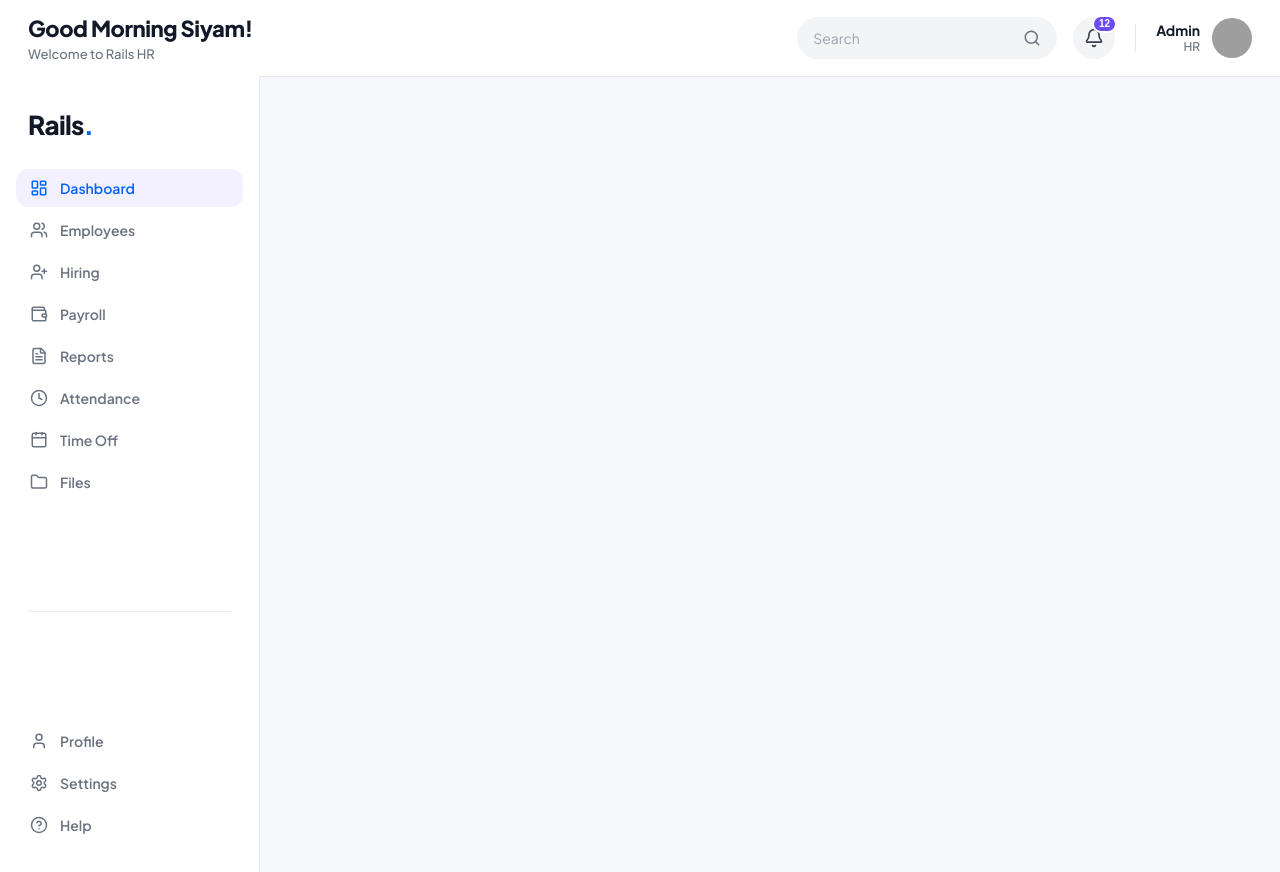
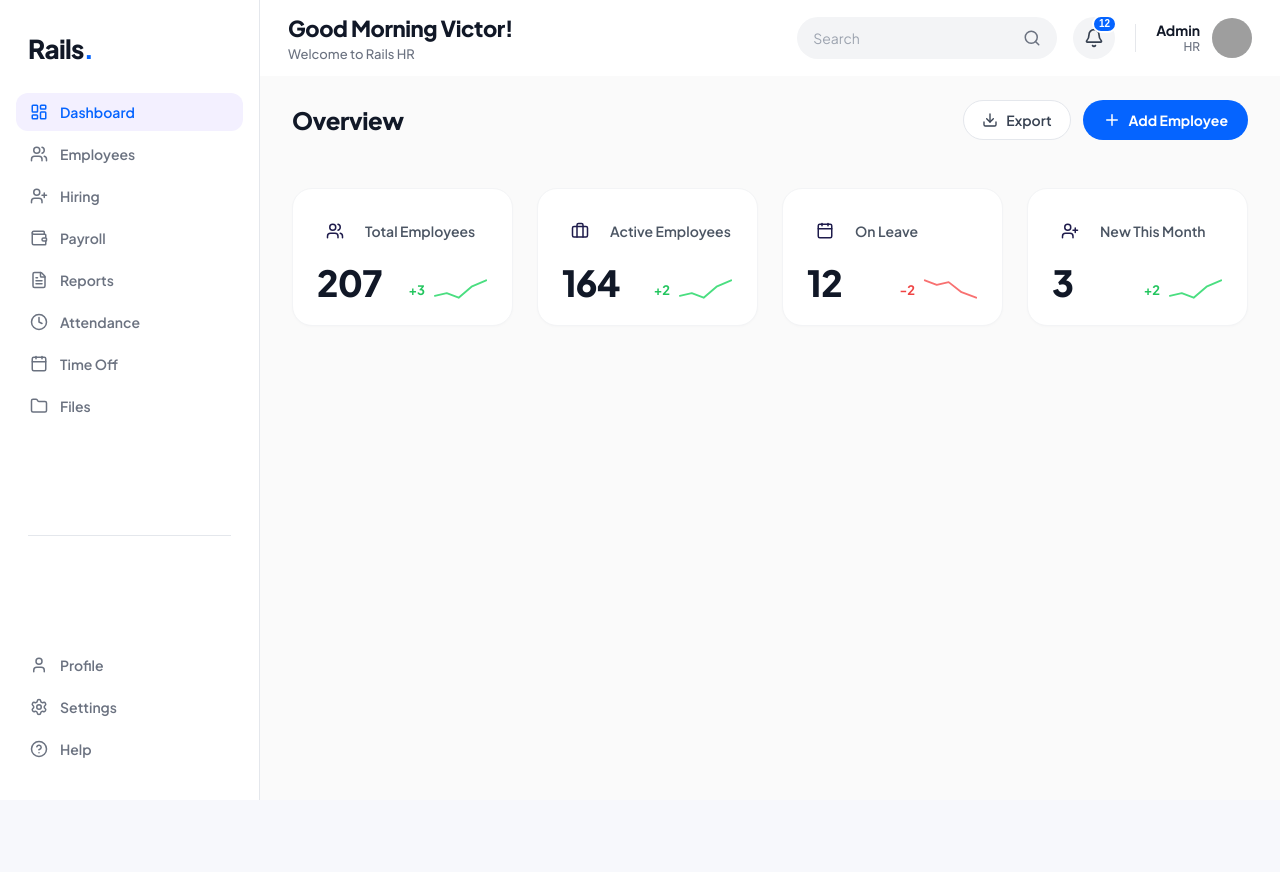
Before and after one commit to Enyinnaya-x/Rails, a React app in the folder frontend/: page / in a window 1280 px wide. Shown: the top 872 px of the page. After the commit the page ends 800 px from the top, so only its background shows below. Built offline with nearby package versions, Linux system fonts and the light colour scheme; grey boxes are pictures that could not be loaded; the HTML template or start-up script is replaced by a standard one.

Commit message:
update statcard on dashboard

```diff
--- /dev/null
+++ b/frontend/src/components/dashboard/DashboardLayout.css
@@ -0,0 +1,140 @@
+@import url('https://fonts.googleapis.com/css2?family=Plus+Jakarta+Sans:wght@400;500;600;700;800&display=swap');
+
+:root {
+  --primary: #0564FF;
+  --primary-hover: #0452D6;
+  --text: #111827;
+  --muted: #6B7280;
+  --border: #E5E7EB;
+  --bg-main: #FAFAFA;
+  --font-sans: "Plus Jakarta Sans", sans-serif;
+}
+
+* {
+  box-sizing: border-box;
+  margin: 0;
+  padding: 0;
+}
+
+/* Fullscreen Flex Wrapper */
+.dashboard-layout {
+  font-family: var(--font-sans);
+  display: flex;
+  height: 100vh;
+  width: 100vw;
+  background-color: var(--bg-main);
+  overflow: hidden;
+}
+
+/* Main Content Area next to Sidebar */
+.dashboard-main-area {
+  flex: 1;
+  display: flex;
+  flex-direction: column;
+  height: 100vh;
+  overflow: hidden;
+}
+
+/* Scrollable Main Area */
+.dashboard-content-body {
+  flex: 1;
+  padding: 24px 32px 32px 32px;
+  overflow-y: auto;
+  display: flex;
+  flex-direction: column;
+  gap: 24px;
+}
+
+/* Overview Header Section */
+.dashboard-overview-bar {
+  display: flex;
+  align-items: center;
+  justify-content: space-between;
+}
+
+.overview-title {
+  font-size: 24px;
+  font-weight: 800;
+  color: var(--text);
+  letter-spacing: -0.02em;
+}
+
+.overview-actions {
+  display: flex;
+  align-items: center;
+  gap: 12px;
+}
+
+/* Export Pill Button */
+.btn-export-pill {
+  display: flex;
+  align-items: center;
+  gap: 8px;
+  height: 40px;
+  padding: 0 18px;
+  border-radius: 9999px;
+  border: 1px solid var(--border);
+  background-color: #FFFFFF;
+  color: #374151;
+  font-family: var(--font-sans);
+  font-size: 14px;
+  font-weight: 600;
+  cursor: pointer;
+  transition: all 0.2s ease;
+}
+
+.btn-export-pill:hover {
+  border-color: #0564FF;
+  color: #0564FF;
+}
+
+/* Add Employee Primary Pill Button */
+.btn-add-employee-pill {
+  display: flex;
+  align-items: center;
+  gap: 8px;
+  height: 40px;
+  padding: 0 20px;
+  border-radius: 9999px;
+  border: none;
+  background-color: #0564FF;
+  color: #FFFFFF;
+  font-family: var(--font-sans);
+  font-size: 14px;
+  font-weight: 700;
+  cursor: pointer;
+  transition: background-color 0.2s ease, transform 0.2s ease;
+}
+
+.btn-add-employee-pill:hover {
+  background-color: #0452D6;
+  transform: translateY(-1px);
+}
+
+/* Main Content Slot Container */
+.dashboard-view-slot {
+  width: 100%;
+}
+
+.slot-placeholder {
+  border: 2px dashed var(--border);
+  border-radius: 16px;
+  padding: 48px;
+  text-align: center;
+  color: var(--muted);
+  font-size: 14px;
+  background-color: #FFFFFF;
+}
+
+/* Mobile Responsiveness */
+@media (max-width: 868px) {
+  .dashboard-content-body {
+    padding: 20px 16px;
+  }
+
+  .dashboard-overview-bar {
+    flex-direction: column;
+    align-items: flex-start;
+    gap: 12px;
+  }
+}
--- a/frontend/src/components/dashboard/DashboardLayout.jsx
+++ b/frontend/src/components/dashboard/DashboardLayout.jsx
@@ -0,0 +1,66 @@
+import React, { useState } from 'react';
+import Sidebar from './Sidebar';
+import TopBar from './TopBar';
+import { Download, Plus } from 'lucide-react';
+import './DashboardLayout.css';
+
+export default function DashboardLayout({ children, user, onExport, onAddEmployee }) {
+  const [activeTab, setActiveTab] = useState('dashboard');
+
+  return (
+    <div className="dashboard-layout">
+      {/* 1. Left Fixed Sidebar */}
+      <Sidebar
+        activeTab={activeTab}
+        onTabChange={(tabId) => setActiveTab(tabId)}
+      />
+
+      {/* 2. Main Right Column */}
+      <div className="dashboard-main-area">
+        {/* Top Header */}
+        <TopBar user={user} />
+
+        {/* Scrollable Content Body */}
+        <main className="dashboard-content-body">
+
+          {/* Dynamic Section Title & Action Bar */}
+          <div className="dashboard-overview-bar">
+            <h1 className="overview-title">
+              {activeTab === 'dashboard' ? 'Overview' : activeTab.charAt(0).toUpperCase() + activeTab.slice(1)}
+            </h1>
+
+            <div className="overview-actions">
+              <button
+                type="button"
+                className="btn-export-pill"
+                onClick={onExport}
+              >
+                <Download size={16} />
+                <span>Export</span>
+              </button>
+
+              <button
+                type="button"
+                className="btn-add-employee-pill"
+                onClick={onAddEmployee}
+              >
+                <Plus size={18} />
+                <span>Add Employee</span>
+              </button>
+            </div>
+          </div>
+
+          {/* Children View (Stats Cards & Tables go here later) */}
+          <div className="dashboard-view-slot">
+            {children || (
+              <div className="slot-placeholder">
+                <p>Stats and tables content will render here.</p>
+              </div>
+            )}
+          </div>
+
+        </main>
+      </div>
+    </div>
+  );
+}
--- /dev/null
+++ b/frontend/src/components/dashboard/Statcard.css
@@ -0,0 +1,106 @@
+@import url('https://fonts.googleapis.com/css2?family=Plus+Jakarta+Sans:wght@400;500;600;700;800&display=swap');
+
+:root {
+  --primary: #0564FF;
+  --text: #111827;
+  --muted: #6B7280;
+  --bg-card: #FFFFFF;
+  --font-sans: "Plus Jakarta Sans", sans-serif;
+}
+
+.stat-card {
+  font-family: var(--font-sans);
+  background-color: var(--bg-card);
+  border-radius: 20px;
+  padding: 24px;
+  display: flex;
+  flex-direction: column;
+  justify-content: space-between;
+  border: 1px solid #F3F4F6;
+  box-shadow: 0 1px 3px rgba(0, 0, 0, 0.02);
+  min-height: 120px;
+  box-sizing: border-box;
+}
+
+/* Header Section */
+.stat-card-header {
+  display: flex;
+  align-items: center;
+  gap: 12px;
+}
+
+.stat-icon-wrapper {
+  width: 36px;
+  height: 36px;
+  border-radius: 50%;
+  display: flex;
+  align-items: center;
+  justify-content: center;
+  flex-shrink: 0;
+}
+
+/* Icon Variations
+.stat-icon-wrapper.blue {
+  background-color: #EEF4FF;
+  /* color: var(--primary); */
+ */
+
+.stat-icon-wrapper.blue-light {
+  background-color: #E0EDFF;
+  color: #0564FF;
+}
+
+.stat-icon-wrapper.soft-blue {
+  background-color: #F0F6FF;
+  color: #0564FF;
+}
+
+.stat-title {
+  font-size: 14px;
+  font-weight: 600;
+  color: #4B5563;
+}
+
+/* Body Section */
+.stat-card-body {
+  display: flex;
+  align-items: flex-end;
+  justify-content: space-between;
+  margin-top: 16px;
+}
+
+.stat-value {
+  font-size: 36px;
+  font-weight: 800;
+  color: var(--text);
+  line-height: 1;
+  letter-spacing: -0.02em;
+}
+
+/* Trend & Sparkline */
+.stat-trend-container {
+  display: flex;
+  align-items: flex-end;
+  gap: 8px;
+}
+
+.stat-trend-text {
+  font-size: 13px;
+  font-weight: 700;
+  line-height: 1;
+  margin-bottom: 4px;
+}
+
+.stat-trend-text.positive {
+  color: #22C55E;
+}
+
+.stat-trend-text.negative {
+  color: #EF4444;
+}
+
+.sparkline-svg {
+  width: 55px;
+  height: 24px;
+  overflow: visible;
+}
--- a/frontend/src/components/dashboard/Statcard.jsx
+++ b/frontend/src/components/dashboard/Statcard.jsx
@@ -0,0 +1,62 @@
+import React from 'react';
+import { Users } from 'lucide-react';
+import './Statcard.css';
+
+export default function StatCard({
+  title = "Total Employees",
+  value = "207",
+  trend = "3+",
+  isPositive = true,
+  icon: Icon = Users,
+  variant = "blue"
+
+})
+
+
+{
+  return (
+    <div className="stat-card">
+      {/* Top Header with Icon and Title */}
+      <div className="stat-card-header">
+        <div className={`stat-icon-wrapper ${variant}`}>
+          {Icon && <Icon size={18} />}
+        </div>
+        <span className="stat-title">{title}</span>
+      </div>
+
+      {/* Bottom Content: Big Number + Trend SVG Sparkline */}
+      <div className="stat-card-body">
+        <span className="stat-value">{value}</span>
+
+        <div className="stat-trend-container">
+          {trend && (
+            <span className={`stat-trend-text ${isPositive ? 'positive' : 'negative'}`}>
+              {trend}
+            </span>
+          )}
+
+          {/* Sparkline Graphic */}
+          <svg className="sparkline-svg" viewBox="0 0 60 25" fill="none">
+            {isPositive ? (
+              <path
+                d="M2 20 L15 17 L28 22 L42 10 L58 3"
+                stroke="#4ADE80"
+                strokeWidth="2"
+                strokeLinecap="round"
+                strokeLinejoin="round"
+              />
+            ) : (
+              <path
+                d="M2 3 L15 8 L28 5 L42 16 L58 22"
+                stroke="#F87171"
+                strokeWidth="2"
+                strokeLinecap="round"
+                strokeLinejoin="round"
+              />
+            )}
+          </svg>
+        </div>
+      </div>
+    </div>
+  );
+}
--- a/frontend/src/components/dashboard/Topbar.css
+++ b/frontend/src/components/dashboard/Topbar.css
@@ -18,7 +18,7 @@
   justify-content: space-between;
   width: 100%;
   box-sizing: border-box;
-  box-shadow:0 1px 0 #e7e3e3;
+  /* box-shadow:0 1px 0 #e7e3e3; */
 }
 
 /* Greeting Section */
@@ -64,7 +64,7 @@
 
 .topbar-search:focus-within {
   background-color: #FFFFFF;
-  box-shadow: 0 0 0 2px var(--primary);
+  box-shadow: 0 0 0 2px #0564FF;
 }
 
 .topbar-search input {
@@ -110,7 +110,7 @@
   position: absolute;
   top: -2px;
   right: -2px;
-  background-color: var(--primary);
+  background-color: #0564FF;
   color: #FFFFFF;
   font-size: 10px;
   font-weight: 700;
--- a/frontend/src/components/dashboard/Topbar.jsx
+++ b/frontend/src/components/dashboard/Topbar.jsx
@@ -6,7 +6,7 @@ export default function TopBar({ user }) {
   const [searchQuery, setSearchQuery] = useState('');
 
   const currentUser = user || {
-    name: 'Siyam',
+    name: 'Victor',
     role: 'HR',
     avatarUrl: 'https://images.unsplash.com/photo-1534528741775-53994a69daeb?auto=format&fit=crop&w=120&q=80' // Replace with your avatar source
   };
--- /dev/null
+++ b/frontend/src/pages/Dashboard/DashboardHome.css
@@ -0,0 +1,18 @@
+.stats-grid{
+    display:grid;
+    grid-template-columns:repeat(4,1fr);
+    gap:24px;
+    margin-top:24px;
+}
+
+@media (max-width:1200px){
+    .stats-grid{
+        grid-template-columns:repeat(2,1fr);
+    }
+}
+
+@media (max-width:768px){
+    .stats-grid{
+        grid-template-columns:1fr;
+    }
+}
--- a/frontend/src/pages/Dashboard/DashboardHome.jsx
+++ b/frontend/src/pages/Dashboard/DashboardHome.jsx
@@ -1,19 +1,54 @@
-import Sidebar from "../../components/Dashboard/Sidebar";
-import Topbar from "../../components/Dashboard/Topbar";
+import DashboardLayout from "../../components/Dashboard/DashboardLayout";
+import StatCard from "../../components/dashboard/Statcard";
+import { Users, Briefcase, Calendar, UserPlus } from "lucide-react";
+import './DashboardHome.css';
 
 export default function DashboardHome() {
   return (
-    <div className="dashboard-layout">
-      <Topbar />
-      <Sidebar />
+    <DashboardLayout>
 
-      <main>
-        {/* <Topbar /> */}
+       <div className="stats-grid">
 
-        {/* Cards */}
+        <StatCard
+          title="Total Employees"
+          value="207"
+          trend="+3"
+          icon={Users}
+          variant="blue"
+          isPositive={true}
+        />
 
-        {/* Employee Table */}
-      </main>
-    </div>
+        <StatCard
+          title="Active Employees"
+          value="164"
+          trend="+2"
+          icon={Briefcase}
+          variant="green"
+          isPositive={true}
+        />
+
+        <StatCard
+          title="On Leave"
+          value="12"
+          trend="-2"
+          icon={Calendar}
+          variant="red"
+          isPositive={false}
+        />
+
+        <StatCard
+          title="New This Month"
+          value="3"
+          trend="+2"
+          icon={UserPlus}
+          variant="purple"
+          isPositive={true}
+        />
+
+      </div>
+
+      {/* Table goes here */}
+
+    </DashboardLayout>
   );
 }
```
